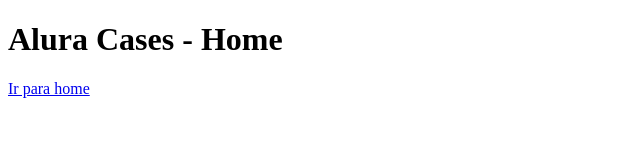
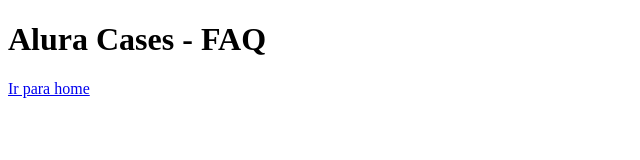
Before and after one commit to leonardodiasc/nextJs, a Next.js app: page /faq in a window 1280 px wide. Shown: the top 160 px of the page, without its empty margins (0-640 px from the left). Built offline with nearby package versions, Linux system fonts and the light colour scheme.

Commit message:
added link to faq page

```diff
--- a/pages/faq.js
+++ b/pages/faq.js
@@ -1,8 +1,12 @@
+import Link from 'next/link'
+
 export default function FAQ(){
     return(
         <div>
-            <h1>Alura Cases - Home</h1>
-            <a href="/">Ir para home</a>
+            <h1>Alura Cases - FAQ</h1>
+            <Link href="/">
+                <div>Ir para home</div>
+            </Link>
         </div>
 
     )
```
